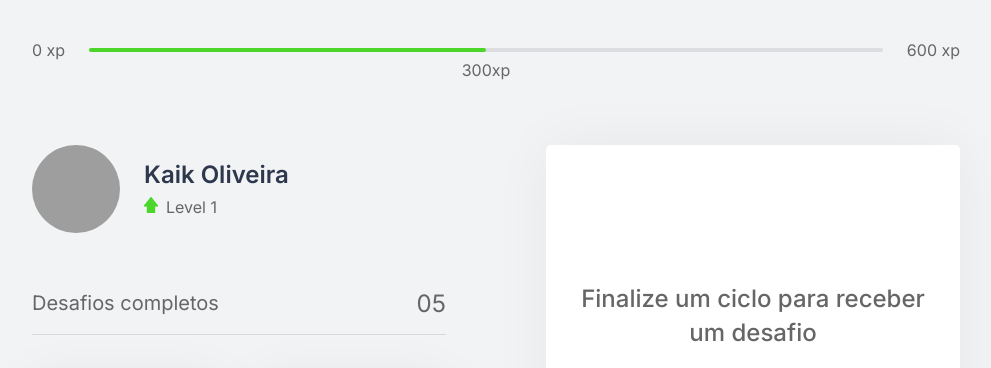
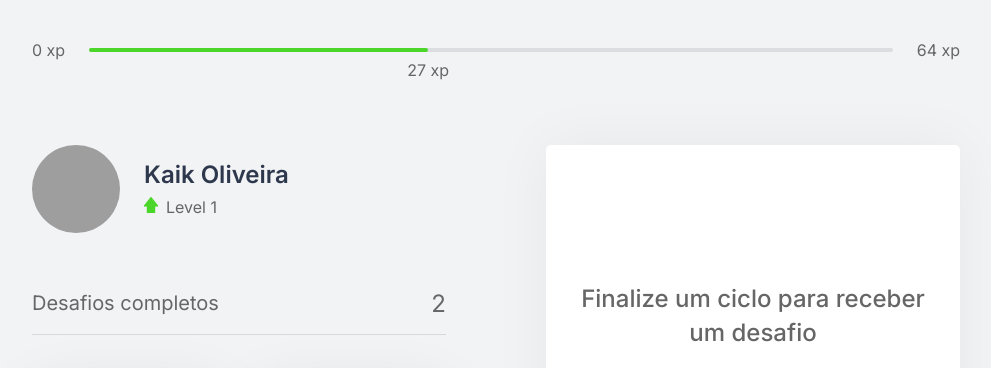
Before and after one commit to KaikOliveira/Nlw4, a Next.js app in the folder moveit-next/: page / in a window 1280 px wide. Shown: the top 368 px of the page, without its empty margins (144-1135 px from the left). Built offline with nearby package versions, Linux system fonts and the light colour scheme; grey boxes are pictures that could not be loaded.

Commit message:
experienceContext

```diff
--- a/moveit-next/src/components/CompletedChallenges.tsx
+++ b/moveit-next/src/components/CompletedChallenges.tsx
@@ -1,10 +1,14 @@
+import { useContext } from 'react';
+import { ChallengesContext } from '../contexts/ChallengeContext';
 import styles from '../styles/components/CompletedChallenges.module.css';
 
 export function CompletedChallenges() {
+  const { challengesCompleted } = useContext(ChallengesContext);
+
   return (
     <div className={styles.completedChanllengesContainer}>
       <span>Desafios completos</span>
-      <span>05</span>
+      <span>{challengesCompleted}</span>
     </div>
   )
 }
--- a/moveit-next/src/components/ExperienceBar.tsx
+++ b/moveit-next/src/components/ExperienceBar.tsx
@@ -1,17 +1,23 @@
+import { useContext } from 'react';
+import { ChallengesContext } from '../contexts/ChallengeContext';
 import styles from '../styles/components/ExperienceBar.module.css';
 
 export function ExperienceBar() {
+  const { currentExperience, experienceToNextLevel } = useContext(ChallengesContext);
+
+  const percentToNextLevel = Math.round(currentExperience * 100) / experienceToNextLevel;
+
   return (
     <header className={styles.experienceBar} >
       <span>0 xp</span>
       <div>
-        <div style={{ width: '50%' }} />
+        <div style={{ width: `${percentToNextLevel}%` }} />
 
-        <span className={styles.currentExperience} style={{ left: '50%' }}>
-          300xp
+        <span className={styles.currentExperience} style={{ left: `${percentToNextLevel}%` }}>
+          {currentExperience} xp
         </span>
       </div>
-      <span>600 xp</span>
+      <span>{experienceToNextLevel} xp</span>
 
     </header>
   )
--- a/moveit-next/src/contexts/ChallengeContext.tsx
+++ b/moveit-next/src/contexts/ChallengeContext.tsx
@@ -11,6 +11,7 @@
   level: number;
   currentExperience: number;
   challengesCompleted: number;
+  experienceToNextLevel: number;
   activeChallenge: Challenge;
   levelUp: () => void;
   startNewChallenge: () => void;
@@ -25,10 +26,12 @@
 
 export function ChallengesProvider({ children }: ChallengeProviderProps) {
   const [level, setLevel] = useState(1);
-  const [currentExperience, setCurrentExperience] = useState(0);
-  const [challengesCompleted, setChallengesCompleted] = useState(0);
+  const [currentExperience, setCurrentExperience] = useState(27);
+  const [challengesCompleted, setChallengesCompleted] = useState(2);
 
   const [activeChallenge, setActiveChallenge] = useState(null);
+
+  const experienceToNextLevel = Math.pow((level + 1) * 4, 2);
 
   function levelUp() {
     setLevel(level + 1);
@@ -54,7 +57,8 @@
         levelUp,
         startNewChallenge,
         activeChallenge,
-        resetChallenge
+        resetChallenge,
+        experienceToNextLevel
       }}
     >
       {children}
```
